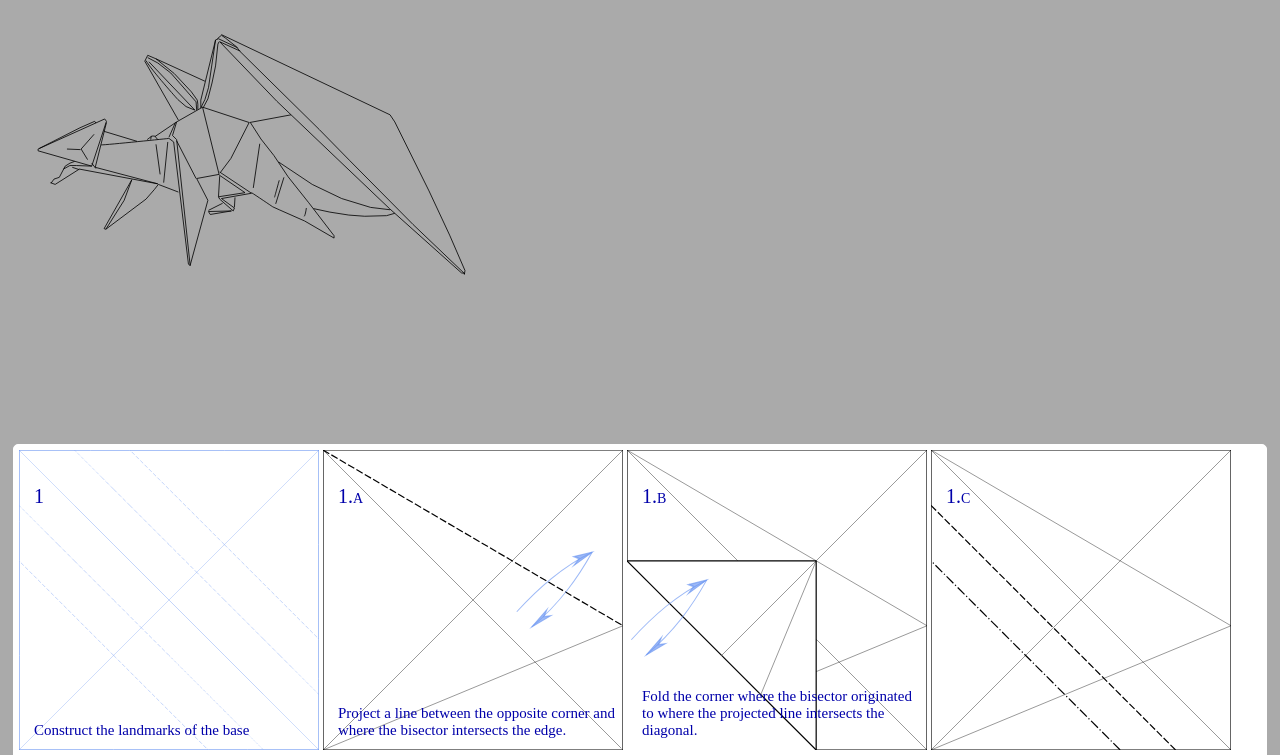
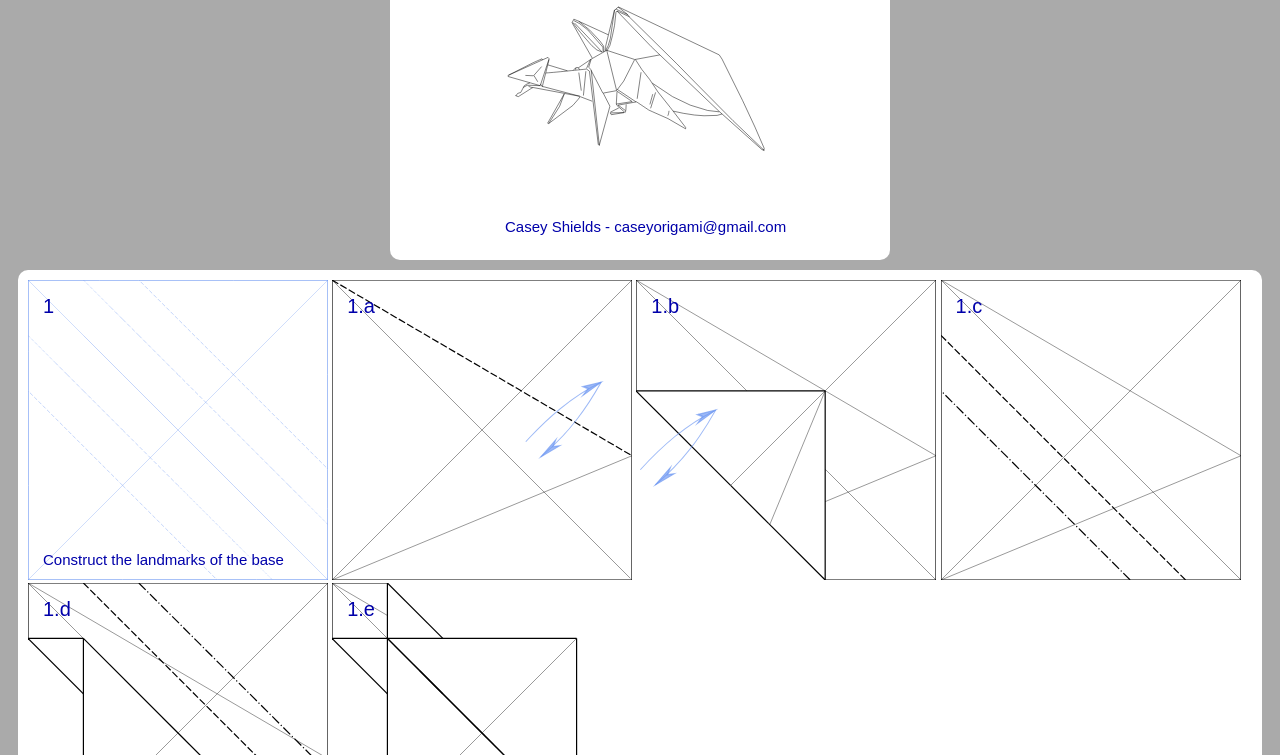
Before and after one commit to caseyshields/caseyshields.github.io, a plain HTML site: page index.html in a window 1280 px wide. Shown: the part 73-828 px from the top of the page. Drawn offline with Linux system fonts and the light colour scheme.

Commit message:
Added header, style changes

```diff
--- a/index.html
+++ b/index.html
@@ -13,7 +13,15 @@
 
 <body>
 
-<img src="Dragon.svg" width="500" height="auto"/>
+<header>
+    <div class="stage">
+        <span class="step">
+            <p>Western Dragon</p>
+            <p>Casey Shields - caseyorigami@gmail.com</p>
+            <img src="Dragon.svg">
+        </span>
+    <div>
+</header>
 
 <div class="stage">
 
@@ -25,13 +33,13 @@
 
     <span class="step">
         <p>1.a</p>
-        <p>Project a line between the opposite corner and where the bisector intersects the edge.</p>
+        <p></p>
         <img src="Dragon_1_1.svg">
     </span>
 
     <span class="step">
         <p>1.b</p>
-        <p>Fold the corner where the bisector originated to where the projected line intersects the diagonal.</p>
+        <p></p>
         <img src="Dragon_1_2.svg">
     </span>
 
@@ -540,14 +548,8 @@
 <div class="stage">
 
     <span class="step">
-        <p>11</p>
+        <p>11.a</p>
         <p>Shape hips and shoulders.</p>
-        <img src="Dragon_11.svg">
-    </span>
-
-    <span class="step">
-        <p>11.a</p>
-        <p></p>
         <img src="Dragon_11_1.svg">
     </span>
 
@@ -575,7 +577,7 @@
 
     <span class="step">
         <p>12.a</p>
-        <p>Alternate CP with eye details, but a smaller head.</p>
+        <p>Alternate CP with jaw and eye details, but a smaller head.</p>
         <img src="Dragon_Alt_1.svg">
     </span>
 
--- a/site.css
+++ b/site.css
@@ -1,55 +1,53 @@
 /* site.css */
 body {
     background-color: #AAA;
+    font-family: sans-serif;
+    font-size: 15px;
+    color: #00A;
+}
+
+header {
+    text-align: center;
+    margin-top: 10px;
+    margin-right: auto;
+    margin-bottom: 10px;
+    margin-left: auto;
+    width: 500px;
+    background-color: #FFF;
+    border-radius: 10px;
+}
+
+div.stage {
+    position: relative;
+    background-color: #FFF;
+    /*border: solid 1px #FFF;*/
+    border-radius: 10px;
+    padding: 10px;
+    margin: 10px;
 }
 
 span.step {
     position: relative;
     /*border: solid 1px #000;*/
-    overflow: hidden;
     display: inline-block;
-    margin:auto;
+
 }
 span.step > p:first-of-type {
     position: absolute;
     top: 5%;
     left: 5%;
-
+    margin: 0;
     font-style: bold;
-    font-variant: small-caps;
     font-size: 20px;
-    color: #00A;
 }
 span.step > p:last-of-type {
     position: absolute;
     bottom: 5%;
     left: 5%;
     margin: 0;
-    font-style: normal;
-    font-variant: normal;
-    font-size: 15px;
-    color: #00A;
+
 }
 span.step > img {
     width: 300px;
-    height: auto;
+    height: 300px;
 }
-
-
-div.stage {
-    position: relative;
-    background-color: #FFF;
-    border: solid 1px #FFF;
-    border-radius: 5px;
-    margin: 5px;
-    padding: 5px;
-}
-div.stage > img {
-    width: 300px;
-    height: auto;
-}
-div.stage > div {
-    position: absolute;
-    top: 0%;
-    left: 0%;
-}
```
